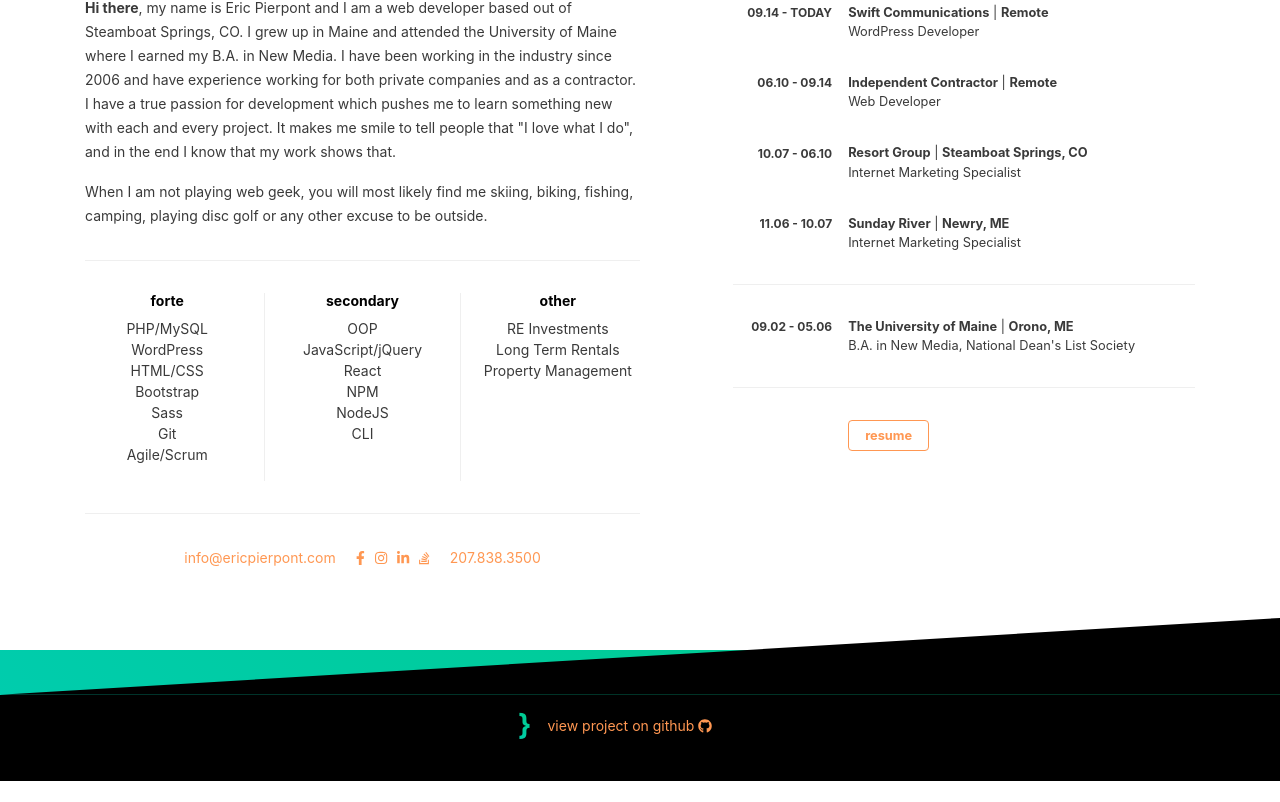
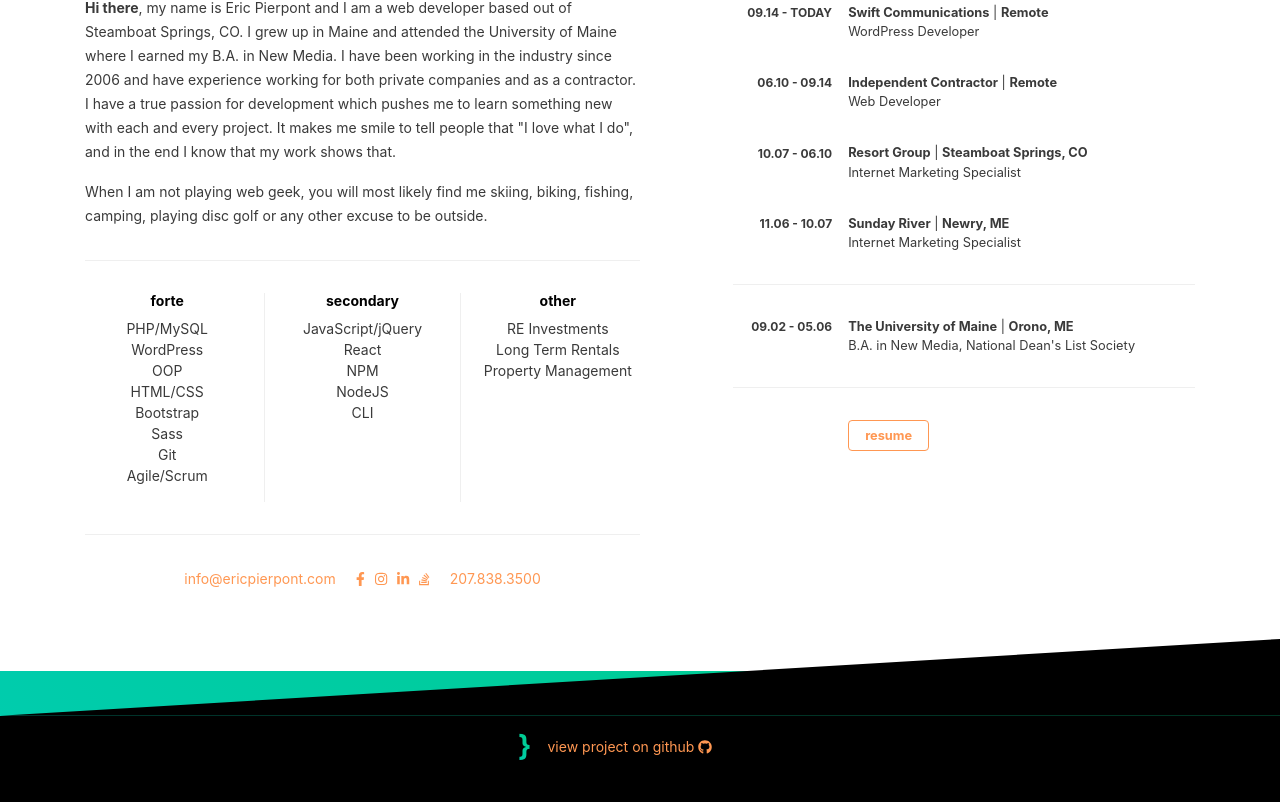
Before and after one commit to epierpont/Portfolio, a React app: page / in a window 1280 px wide. Shown: the part 1440-2242 px from the top of the page. Before the commit the page ends 2221 px from the top, so only its background shows below. Built offline with nearby package versions, Linux system fonts and the light colour scheme.

Commit message:
Added resume

```diff
--- a/src/components/About.js
+++ b/src/components/About.js
@@ -9,6 +9,8 @@ import {
   faLinkedinIn,
   faStackOverflow
 } from '@fortawesome/free-brands-svg-icons'
+
+import epierpontResume from '../pdfs/epierpont-resume.pdf'
 
 class About extends Component {
 
@@ -30,8 +32,8 @@ class About extends Component {
               <hr />
 
               <div className="row skill-set">
-                <SkillSet slug="forte" list={['PHP/MySQL', 'WordPress', 'HTML/CSS', 'Bootstrap', 'Sass', 'Git', 'Agile/Scrum']}/>
-                <SkillSet slug="secondary" list={['OOP', 'JavaScript/jQuery', 'React', 'NPM', 'NodeJS', 'CLI']}/>
+                <SkillSet slug="forte" list={['PHP/MySQL', 'WordPress', 'OOP', 'HTML/CSS', 'Bootstrap', 'Sass', 'Git', 'Agile/Scrum']}/>
+                <SkillSet slug="secondary" list={['JavaScript/jQuery', 'React', 'NPM', 'NodeJS', 'CLI']}/>
                 <SkillSet slug="other" list={['RE Investments', 'Long Term Rentals', 'Property Management']}/>
               </div>
 
@@ -98,7 +100,7 @@ class About extends Component {
 
               <div className="row no-gutters">
                 <div className="col-4 col-md-3 date"></div>
-                <div className="col-8 col-md-9"><a className="btn btn-primary" href="#" role="button">Resume</a></div>
+                <div className="col-8 col-md-9"><a className="btn btn-primary" href={epierpontResume} role="button">Resume</a></div>
               </div>
 
             </div>
--- a/webpack.config.js
+++ b/webpack.config.js
@@ -21,7 +21,7 @@ module.exports = {
       loader: 'style-loader!css-loader!sass-loader',
     },
     {
-      test: /\.(png|jpe?g|gif)$/,
+      test: /\.(png|jpe?g|gif|pdf)$/,
       use: [
         {
           loader: 'file-loader',
```
Also changed, not shown: 1 other file (tests, documents, lock files or other folders).
